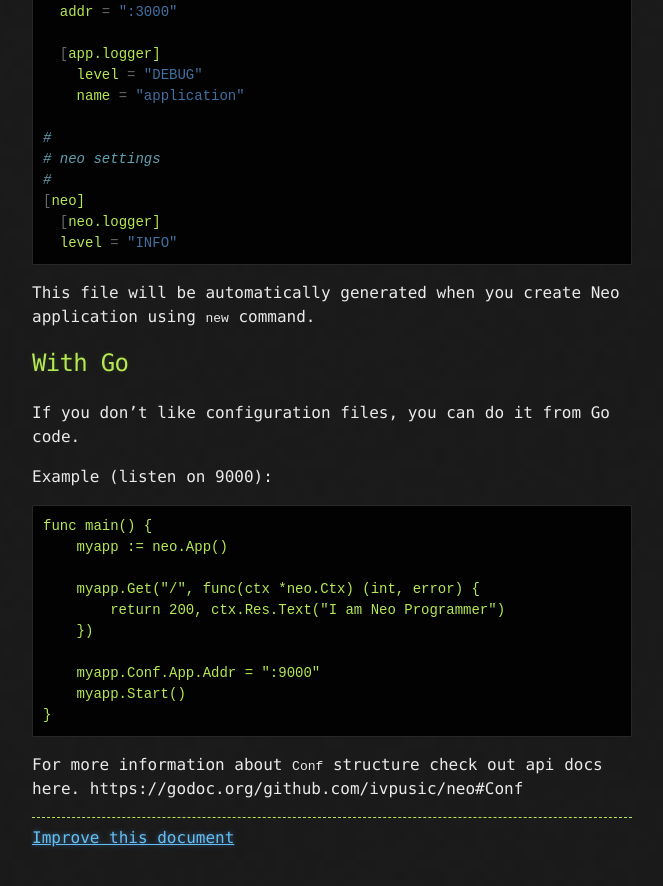
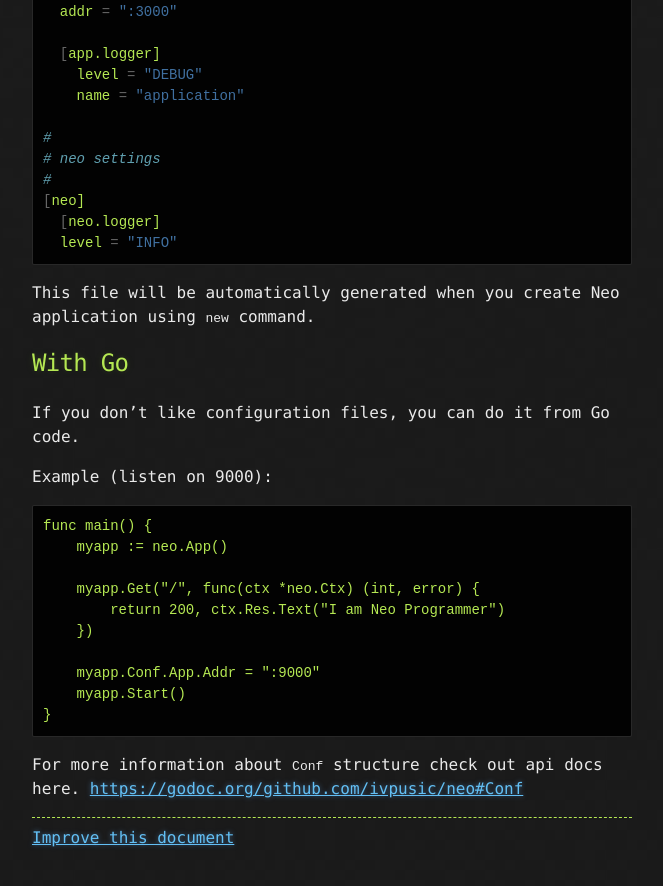
Before and after one commit to ivpusic/neo, a Jekyll site: the page built from _posts/2015-01-23-configuration.md, in a window 1280 px wide and 900 px high, scrolled down 1047 px. Shown: the top 886 px of the window, without its empty margins (458-1121 px from the left). Built offline with Jekyll 4.4.1, drawn with Linux system fonts in a browser that asks for light colours; nearby versions of some CDN libraries; Markdown is read by kramdown in place of the engine named in the settings; part of the change alters nothing that is shown.

````diff
--- a/_posts/2015-01-23-configuration.md
+++ b/_posts/2015-01-23-configuration.md
@@ -70,4 +70,4 @@ func main() {
 }
 ```
 
-For more information about `Conf` structure check out api docs here. https://godoc.org/github.com/ivpusic/neo#Conf
+For more information about `Conf` structure check out api docs here. [https://godoc.org/github.com/ivpusic/neo#Conf](https://godoc.org/github.com/ivpusic/neo#Conf)
````
